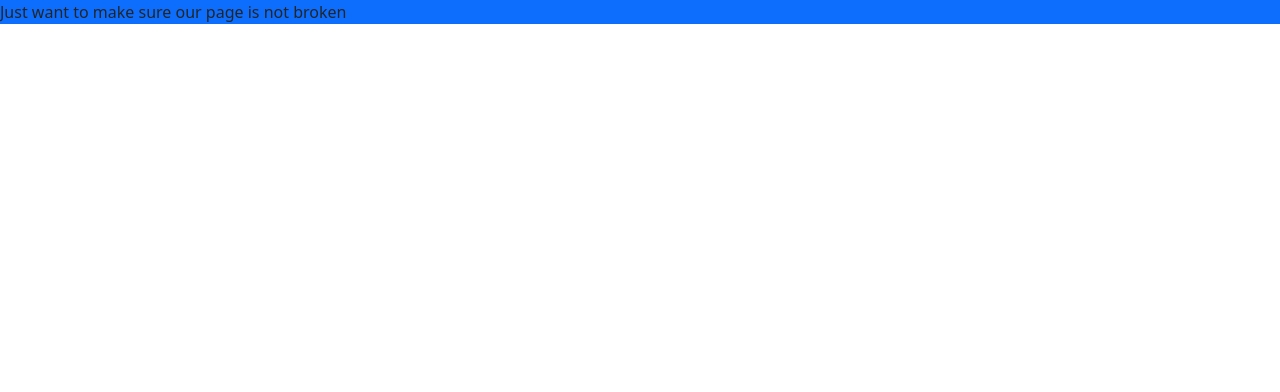
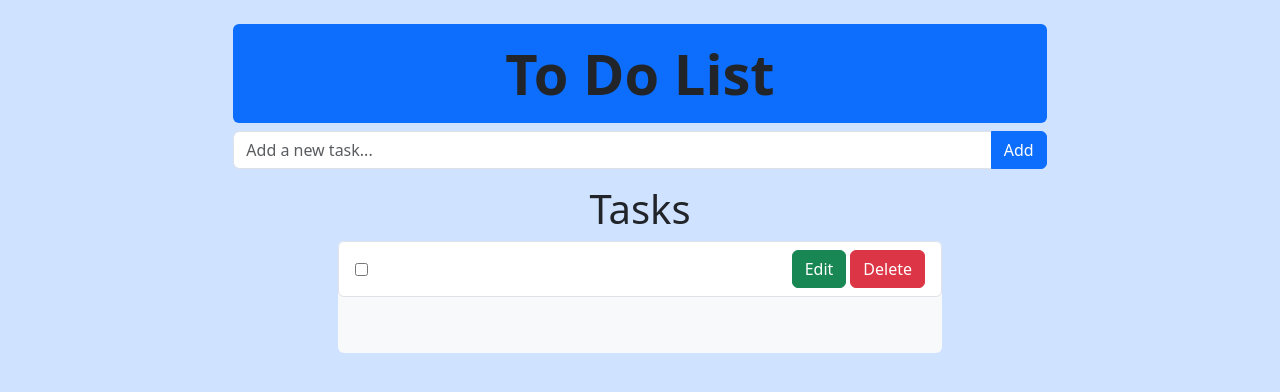
Before and after one commit to gjlander/DevDuoReactTodoList, a React (Vite) app in the folder ReactTodoList/: page / in a window 1280 px wide. Shown: the top 392 px of the page. Built offline with nearby package versions, Linux system fonts and the light colour scheme.

Commit message:
added basic skeleton from OOP, nothing is functional yet

```diff
--- a/ReactTodoList/components/AddNewTodo.jsx
+++ b/ReactTodoList/components/AddNewTodo.jsx
@@ -0,0 +1,18 @@
+function AddNewTodo() {
+    return (
+        <form className="input-group mb-3">
+            <input
+                type="text"
+                className="form-control"
+                id="textForNewTodo"
+                placeholder="Add a new task..."
+                aria-label="Add a new task..."
+                aria-describedby="button-addon2"
+            />
+            <button className="btn btn-primary" type="submit" id="newItemBtn">
+                Add
+            </button>
+        </form>
+    );
+}
+export default AddNewTodo;
--- a/ReactTodoList/components/Header.jsx
+++ b/ReactTodoList/components/Header.jsx
@@ -0,0 +1,15 @@
+import AddNewTodo from "./AddNewTodo";
+function Header() {
+    return (
+        <div className="row justify-content-center">
+            <div className="col-8">
+                <h1 className="display-4 bg-primary fw-bold rounded p-3">
+                    To Do List
+                </h1>
+                <AddNewTodo />
+            </div>
+        </div>
+    );
+}
+
+export default Header;
--- a/ReactTodoList/components/Tasklist.jsx
+++ b/ReactTodoList/components/Tasklist.jsx
@@ -0,0 +1,14 @@
+import TodoItem from "./TodoItem";
+function Tasklist() {
+    return (
+        <div className="row justify-content-center">
+            <div className="col col-lg-6">
+                <h2 className="display-6">Tasks</h2>
+                <ul className="list-group bg-light h-100 taskList">
+                    <TodoItem />
+                </ul>
+            </div>
+        </div>
+    );
+}
+export default Tasklist;
--- a/ReactTodoList/components/TodoItem.jsx
+++ b/ReactTodoList/components/TodoItem.jsx
@@ -1,4 +1,4 @@
-export default function TodoItem() {
+function TodoItem() {
     return (
         <li
             className="list-group-item
@@ -9,8 +9,15 @@ export default function TodoItem() {
         >
             <div className="d-flex me-auto">
                 <input type="checkbox" />
-                <label htmlFor="" className="form-check-label todoText"></label>
+                <label className="form-check-label todoText"></label>
             </div>
+            <button type="submit" className="btn btn-success">
+                Edit
+            </button>
+            <button type="submit" className="btn btn-danger">
+                Delete
+            </button>
         </li>
     );
 }
+export default TodoItem;
--- a/ReactTodoList/src/App.jsx
+++ b/ReactTodoList/src/App.jsx
@@ -1,8 +1,12 @@
+import Header from "../components/Header";
+import Tasklist from "../components/Tasklist";
+
 function App() {
     return (
         <>
-            <div className="bg-primary">
-                Just want to make sure our page is not broken
+            <div className="container-fluid text-center bg-primary-subtle min-vh-100 p-4">
+                <Header />
+                <Tasklist />
             </div>
         </>
     );
```
Also changed, not shown: ReactTodoList/components/EditForm.jsx (added, +14 -0 lines).
